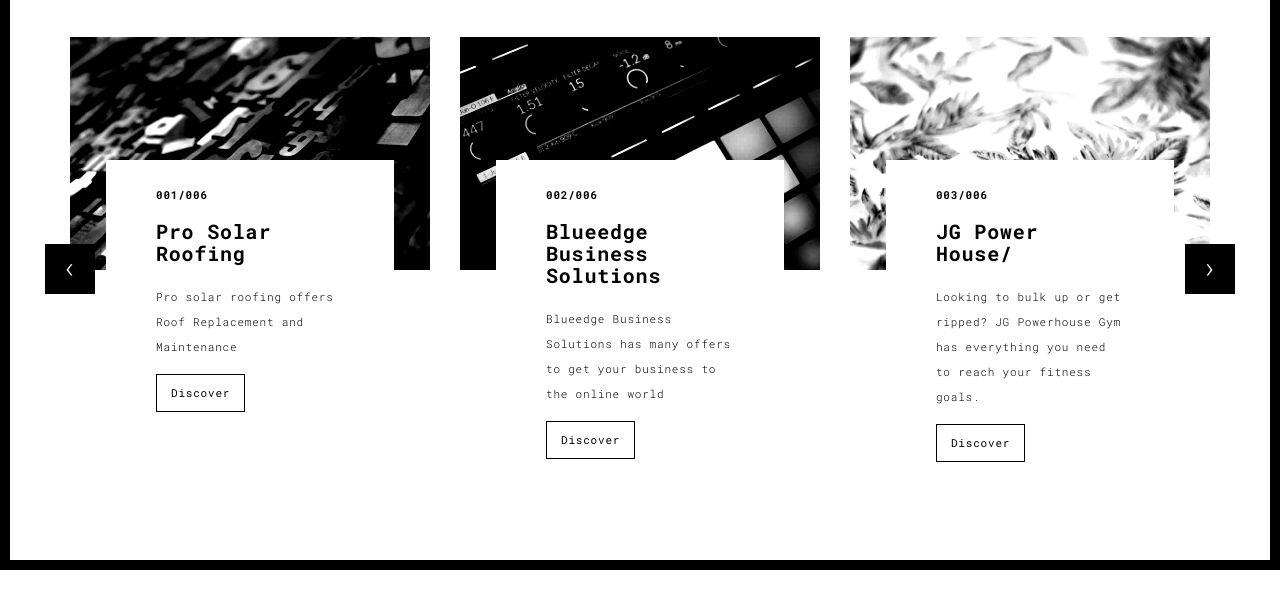
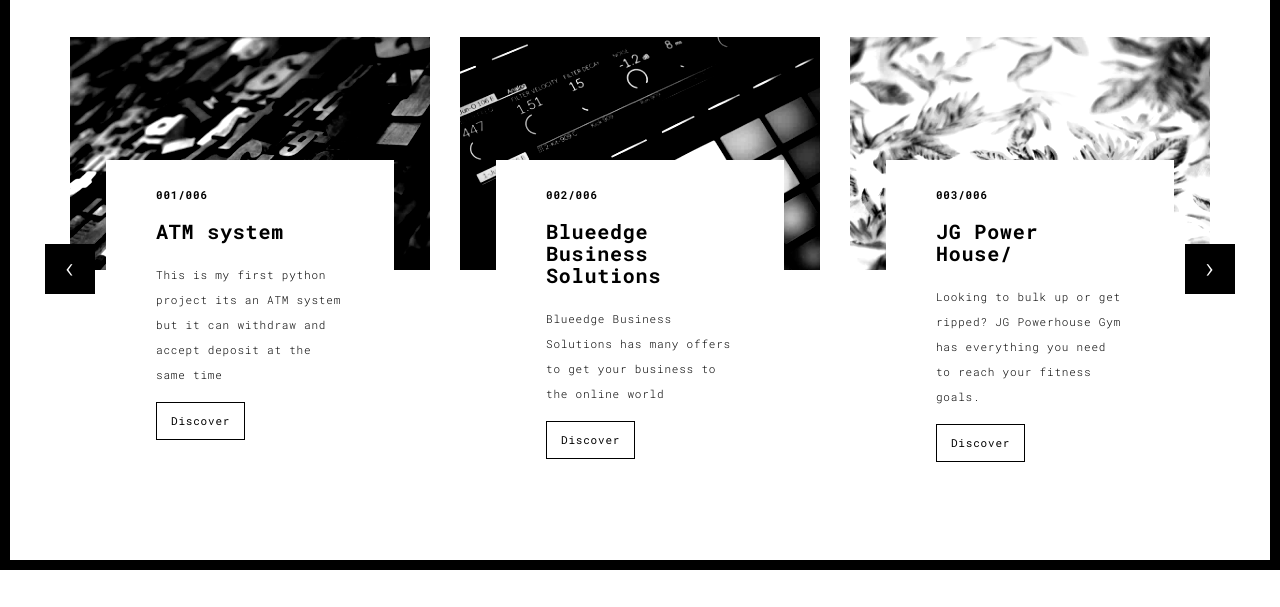
Before and after one commit to Code-Redstone/dev-portfolio, a plain HTML site: page works.html in a window 1280 px wide. Shown: the part 230-837 px from the top of the page. Drawn offline with Linux system fonts and the light colour scheme.

Commit message:
Update works.html

```diff
--- a/works.html
+++ b/works.html
@@ -74,9 +74,9 @@
                       </a>
                       <div class="card-container card-container-lg">
                         <h4>001/006</h4>
-                        <h3>Pro Solar Roofing</h3>
-                        <p>Pro solar roofing offers Roof Replacement and Maintenance</p>
-                        <a href="http://prosolarroofing.com/" title="" class="btn btn-default">Discover</a>
+                        <h3>ATM system</h3>
+                        <p>This is my first python project its an ATM system but it can withdraw and accept deposit at the same time</p>
+                        <a href="https://github.com/Code-Redstone/mockup-ATM" title="" class="btn btn-default">Discover</a>
                       </div>
                     </div>
                     <div class="col-sm-4">
```
